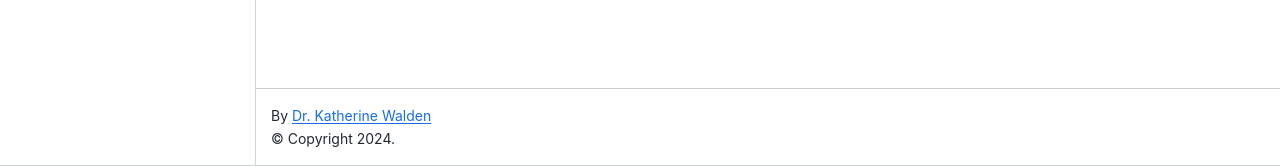
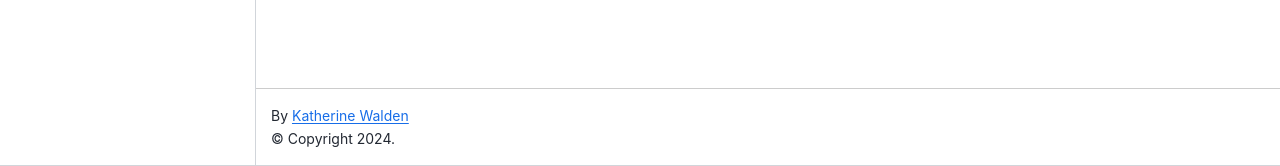
Before and after one commit to kwaldenphd/elements-of-computing, a Jupyter Book: the page built from book/intro.md, in a window 1280 px wide. Shown: the part 734-900 px from the top of the page. Built offline with Jupyter Book 1.0.4 settings and Sphinx 7.4.7 and the Sphinx Book theme 1.1.4, drawn with Linux system fonts in a browser that asks for light colours; pages that are not in the unit, such as notebooks, are missing from menus; comment, search, counter and statistics services are not loaded.

```diff
--- a/book/_config.yml
+++ b/book/_config.yml
@@ -2,7 +2,7 @@
 # Learn more at https://jupyterbook.org/customize/config.html
 
 title: Elements of Computing
-author: <a href="https://americanstudies.nd.edu/faculty/katherine-walden/">Dr. Katherine Walden</a>
+author: <a href="https://americanstudies.nd.edu/faculty/katherine-walden/">Katherine Walden</a>
 copyright: "2024"
 logo: favicon.png
 # Patterns to skip when building the book. Can be glob-style (e.g. "*skip.ipynb")
```
